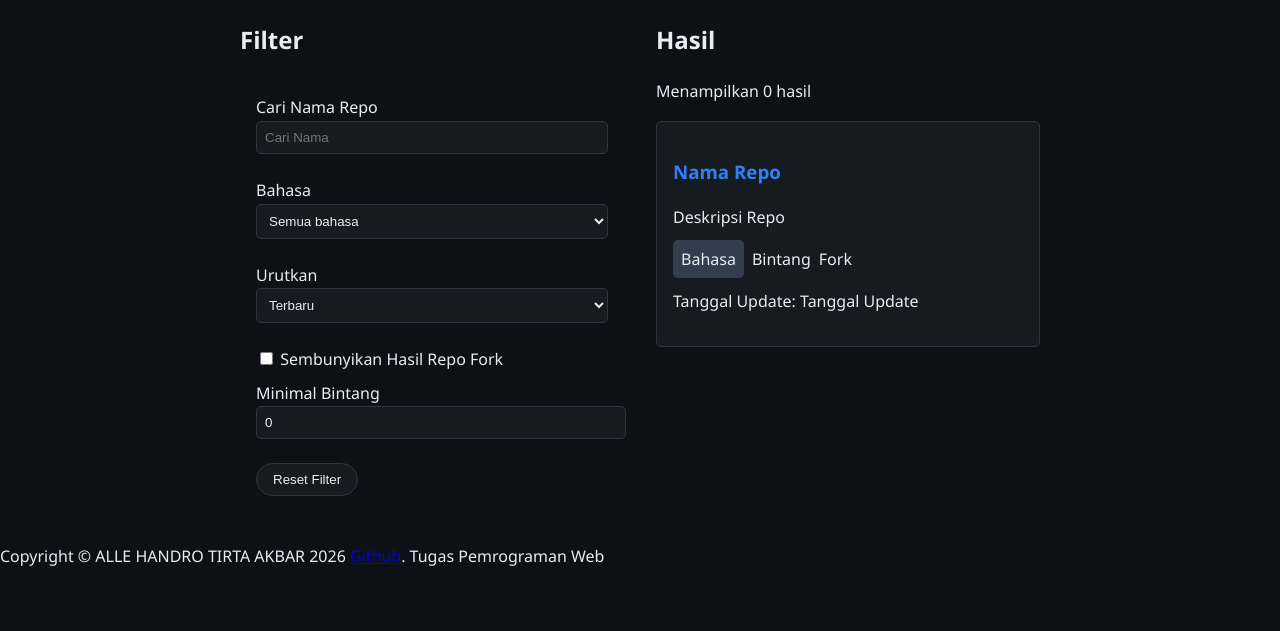
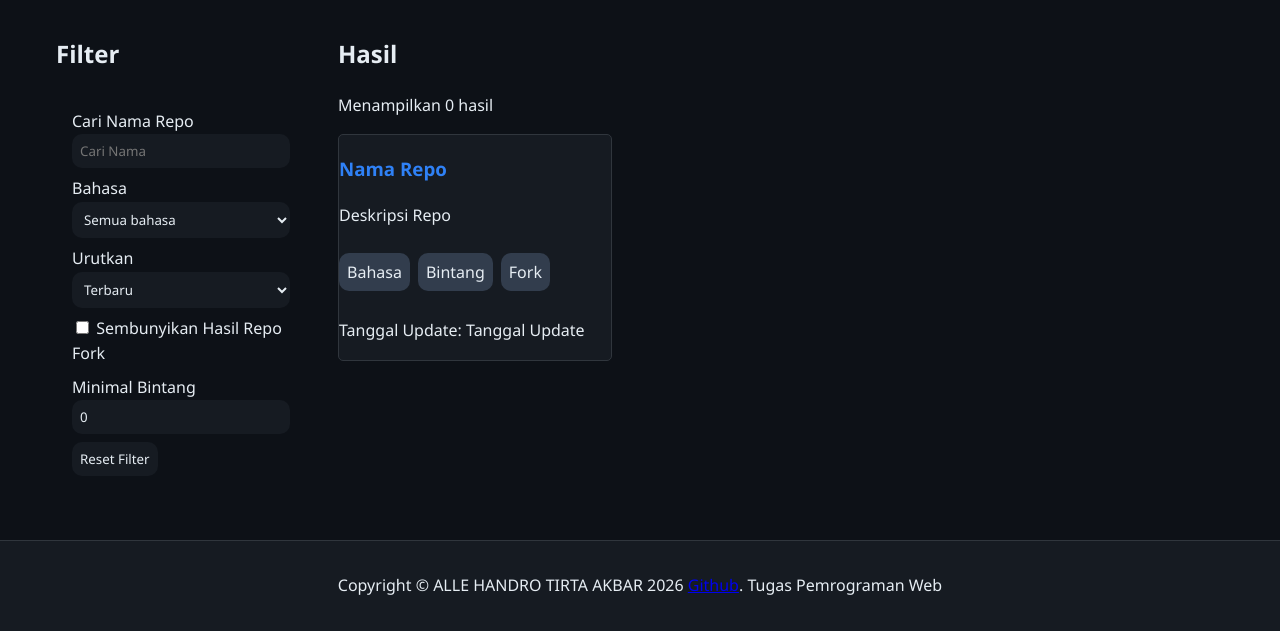
Before and after one commit to allehandrotirtaakbar/tugas-pemrograman-web, a plain HTML site: page tugas-5/Filter-Github/index.html in a window 1280 px wide. Shown: the part 523-1154 px from the top of the page. Before the commit the page ends 1109 px from the top, so only its background shows below. Drawn offline with Linux system fonts and the light colour scheme.

Commit message:
feat: update profile section with ID for profile info and enhance footer styling

```diff
--- a/tugas-5/Filter-Github/index.html
+++ b/tugas-5/Filter-Github/index.html
@@ -25,7 +25,7 @@
 
         <section id="profile">
             <img src="assets/img/logo-github.png" alt="Foto Profil">
-            <div class="profile-info">
+            <div id="profile-info">
                 <h2>Nama</h2>
                 <p>Bio</p>
                 <ul>
@@ -102,7 +102,7 @@
         </div>
     </main>
 
-    <footer>
+    <footer class="footer">
         <p>Copyright &copy; ALLE HANDRO TIRTA AKBAR 2026 <a href="https://github.com/allehandrotirtaakbar">Github</a>. Tugas Pemrograman Web</p>
     </footer>
 </body>
--- a/tugas-5/Filter-Github/style.css
+++ b/tugas-5/Filter-Github/style.css
@@ -1,17 +1,18 @@
+/* ========== VARIABEL ========== */
 :root {
-    --bg : #0d1117;
-    --card : #161b22;
-    --border : #30363d;
-    --text : #e6edf3;
-    --muted : #8b949e;
-    --accent : #2f81f6;
-    --other-card : #323d4d;
+    --bg: #0d1117;
+    --card: #161b22;
+    --border: #30363d;
+    --text: #e6edf3;
+    --muted: #8b949e;
+    --accent: #2f81f6;
+    --other-card: #323d4d;
+    --accent-hover: #488aee;
 }
 
-*::before, *::after {
+/* ========== RESET & DASAR ========== */
+* {
     box-sizing: border-box;
-    margin: 0;
-    padding: 0;
 }
 
 body {
@@ -23,11 +24,12 @@ body {
     padding: 0;
 }
 
+/* ========== HEADER ========== */
 header {
     display: flex;
-    background-color: var(--card);
     align-items: center;
     gap: 1rem;
+    background-color: var(--card);
     border-bottom: 1px solid var(--border);
 }
 
@@ -37,118 +39,24 @@ header img {
 }
 
 #theme-toggle {
-    background-color: var(--card);
-    color: var(--text);
-    border: 1px solid var(--border);
-    padding: 0.5rem 1rem;
-    cursor: pointer;
     margin-left: auto;
     margin-right: 1rem;
-    border-radius: 20px
 }
 
-#theme-toggle:hover {
-    background-color: var(--accent);
-    color: var(--bg);
-    border: 1px solid var(--accent);
-}
-
+/* ========== LAYOUT ========== */
 main {
-    max-width: 800px;
+    max-width: 1200px;
     margin: 0 auto;
     padding: 1rem;
 }
 
 .layout {
     display: grid;
-    grid-template-columns: 1fr 1fr;
+    grid-template-columns: 250px 1fr;
     gap: 2rem;
 }
 
-#repo-grid {
-    display: grid;
-    grid-template-columns: repeat(auto-fill, minmax(250px, 1fr));
-    gap: 2rem;
-}
-
-.repo-card {
-    background-color: var(--card);
-    border: 1px solid var(--border);
-    border-radius: 5px;
-    padding: 1rem;
-    transition: transform 0.2s;
-}
-.repo-card:hover {
-    transform: scale(1.05);
-}
-
-.repo-card h3 a {
-    color: var(--accent);
-    text-decoration: none;
-}
-
-ul {
-    display: flex;
-    list-style-type: none;
-    padding: 0;
-    gap: 0.5rem;
-}
-
-.language {
-    padding: 0.5rem;
-    border-radius: 5px;
-    background-color: var(--other-card);
-}
-
-#username,
-#search-name,
-#min-stars,
-#filter-language,
-#sort-by {
-    width: 100%;
-    padding: 0.5rem;
-    margin-bottom: 1rem;
-    border: 1px solid var(--border);
-    border-radius: 5px;
-    background-color: var(--card);
-    color: var(--text);
-}
-
-#username:focus,
-#search-name:focus,
-#min-stars:focus,
-#filter-language:focus,
-#sort-by:focus {
-    outline: none;
-    border-color: var(--accent);
-}
-
-#theme-toggle,
-#search-toggle,
-#reset-btn {
-    background-color: var(--card);
-    color: var(--text);
-    border: 1px solid var(--border);
-    padding: 0.5rem 1rem;
-    cursor: pointer;
-    border-radius: 20px;
-}
-
-#theme-toggle:hover,
-#search-toggle:hover,
-#reset-btn:hover {
-    background-color: var(--accent);
-    color: var(--bg);
-    border: 1px solid var(--accent);
-}
-
-.filter-group {
-    display: flex;
-    flex-direction: column;
-    gap: 0.5rem;
-    padding: 1rem;
-}
-
+/* ========== PROFIL ========== */
 #profile {
     display: flex;
     align-items: center;
@@ -166,3 +74,129 @@ ul {
     height: 100px;
     object-fit: cover;
 }
+
+#profile-info {
+    display: flex;
+    flex-direction: column;
+}
+
+#profile-info h2 {
+    margin: 0;
+    font-size: 1.5rem;
+}
+
+#profile-info ul {
+    margin: 0.5rem 0;
+    color: var(--muted);
+    list-style-type: none;
+}
+
+/* ========== FORM & FILTER ========== */
+.filter-group {
+    display: flex;
+    flex-direction: column;
+    gap: 0.5rem;
+    padding: 1rem;
+}
+
+#username,
+#search-name,
+#min-stars,
+#filter-language,
+#sort-by {
+    width: 100%;
+    padding: 0.5rem;
+    border-radius: 10px;
+    border-style: none;
+    background-color: var(--card);
+    color: var(--text);
+    font-family: inherit;
+}
+
+#username:hover,
+#search-name:hover,
+#min-stars:hover,
+#filter-language:hover,
+#sort-by:hover {
+    background-color: var(--accent-hover);
+    text-color: var(--text);
+}
+
+#username:focus,
+#search-name:focus,
+#min-stars:focus,
+#filter-language:focus,
+#sort-by:focus {
+    outline: var(--accent) auto 1px;
+}
+
+/* ========== TOMBOL ========== */
+#theme-toggle,
+#search-toggle,
+#reset-btn {
+    background-color: var(--card);
+    color: var(--text);
+    border: 1px solid var(--border);
+    border-style: none;
+    border-radius: 10px;
+    padding: 0.5rem 0.5rem;
+    cursor: pointer;
+    font-family: inherit;
+}
+
+#theme-toggle:hover,
+#search-toggle:hover,
+#reset-btn:hover {
+    background-color: var(--accent-hover);
+    color: var(--bg);
+    border: 1px solid var(--accent-hover);
+}
+
+/* ========== KARTU REPO ========== */
+#repo-grid {
+    display: grid;
+    grid-template-columns: repeat(auto-fill, minmax(250px, 1fr));
+    gap: 2rem;
+}
+
+.repo-card {
+    background-color: var(--card);
+    border: 1px solid var(--border);
+    border-radius: 5px;
+    padding: 0,5rem;
+    margin-bottom: 1rem;
+    transition: transform 0.2s;
+}
+
+.repo-card:hover {
+    transform: translateY(-3px);
+}
+
+.repo-card h3 a {
+    color: var(--accent);
+    text-decoration: none;
+}
+
+.repo-card ul {
+    display: flex;
+    list-style-type: none;
+    padding: 1rem 0;
+    gap: 0.5rem;
+}
+
+.language,
+.forks,
+.stars {
+    padding: 0.5rem;
+    border-radius: 10px;
+    background-color: var(--other-card);
+}
+
+/* ========== FOOTER ========== */
+.footer {
+    text-align: center;
+    padding: 1rem;
+    background-color: var(--card);
+    border-top: 1px solid var(--border);
+    margin-top: 2rem;
+}
```
